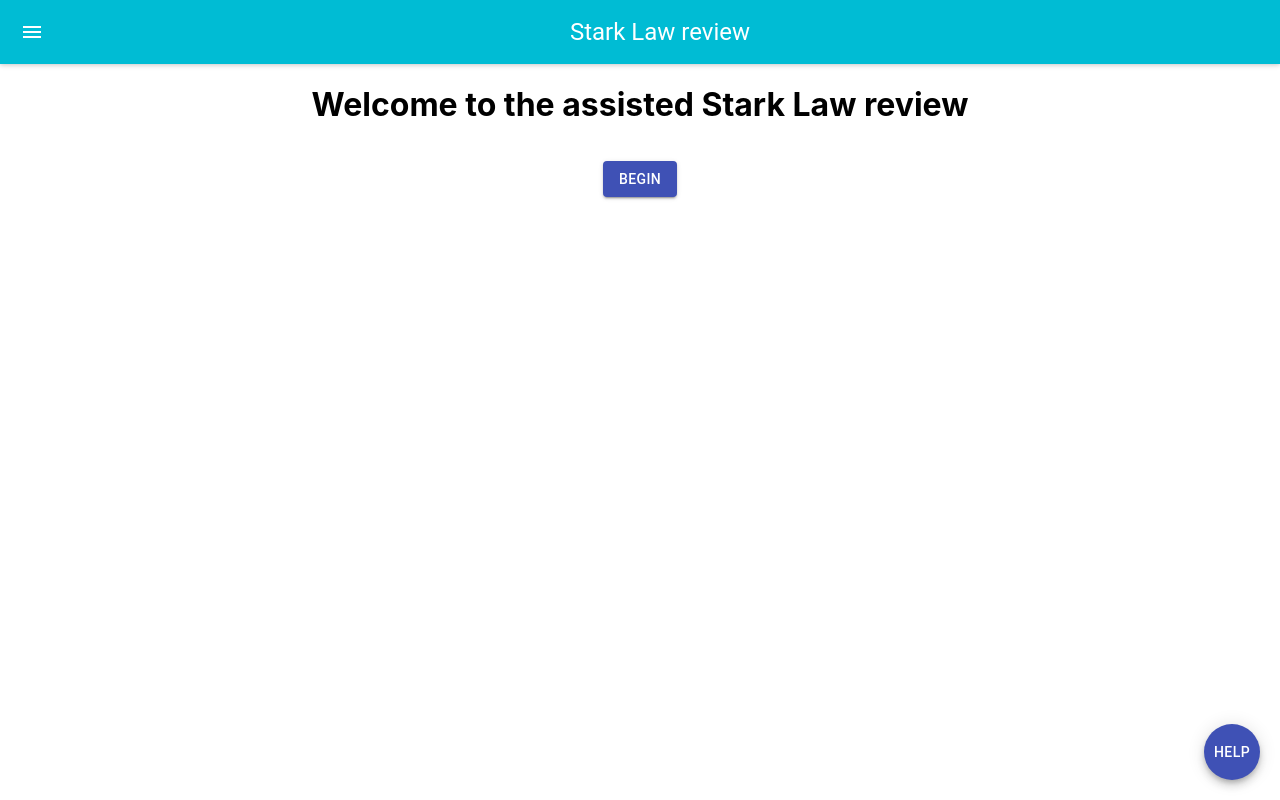
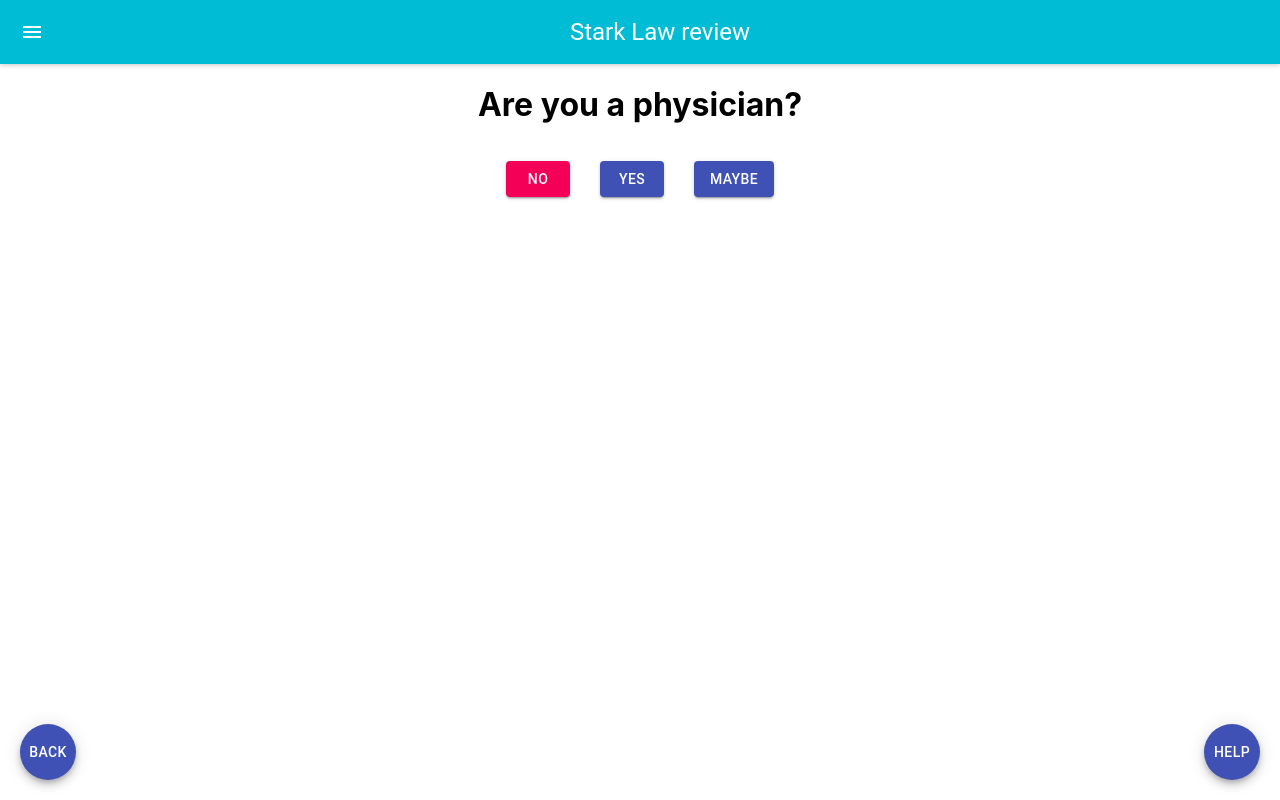
Before and after one commit to JJWasyl/law-review, a React (Create React App) app: page / in a window 1280 px wide. Built offline with nearby package versions, Linux system fonts and the light colour scheme.

Commit message:
state is done

```diff
--- a/package.json
+++ b/package.json
@@ -4,6 +4,7 @@
   "private": true,
   "dependencies": {
     "@material-ui/core": "^4.9.2",
+    "@material-ui/icons": "^4.9.1",
     "@testing-library/jest-dom": "^4.2.4",
     "@testing-library/react": "^9.4.0",
     "@testing-library/user-event": "^7.2.1",
--- a/src/components/UserForm.js
+++ b/src/components/UserForm.js
@@ -1,53 +1,167 @@
 import React, { Component } from "react";
-import dialogueTree from "./helpStructs.js";
-import Step1 from "./Step1";
-import Step2 from "./Step2";
-import Step3 from "./Step3";
-import Step4 from "./Step4";
-import Step5 from "./Step5";
-import Step6 from "./Step6";
 import Ending from "./Ending";
 import Start from "./Start";
 import Help from "./Help";
+import YesNoMaybe from "./YesNoMaybe.js";
 import AppBar from "material-ui/AppBar";
 import { MuiThemeProvider } from "material-ui/styles";
-import Fab from '@material-ui/core/Fab';
-import { Box } from '@material-ui/core';
+import Fab from "@material-ui/core/Fab";
+import { Box } from "@material-ui/core";
 
 export class UserForm extends Component {
   state = {
-    step: "100",
-    prevStep: null,
+    step: "Step1",
+    prevSteps: [],
     email: null,
-    referralEntity: []
-  };
-
-  // Goto next step can work for 'next' and 'previous'
-  nextStep = action => {
-    const { step } = this.state;
-    this.setState({
-      prevStep: step,
-      step: dialogueTree[step][action]
-    });
-  };
-
-  // Return to previously viewed step
-  goBack = () => {
-    const { step, prevStep } = this.state;
-    this.setState({
-      step: prevStep,
-      prevStep: step,
-    });
-  };
-
-  // Jump to help screen
-  needHelp = () => {
-    const { step } = this.state;
-    if (step != "102") {
-      this.setState({
-        prevStep: step,
-        step: "102"
-      });
+    referralEntity: [],
+    steps: {
+      Step1: {
+        questionText: "Are you a physician?",
+        questionType: "YesNoMaybe",
+        answer: {
+          Yes: null,
+          No: null,
+          Maybe: null
+        },
+        get nextStep() {
+          return this.answer.Yes ? "Step2" : "End";
+        },
+        tooltip:
+          "A physician means a doctor of medicine or osteopathy, a doctor of dental surgery or dental medicine, a doctor of podiatric medicine, a doctor of optometry, or a chiropractor. A physician and the professional corporation of which he or she is a sole owner are the same for purposes of this definition."
+      },
+      Step2: {
+        questionText:
+          "Are you trying to refer one of your patients to a different entity?",
+        questionType: "YesNoMaybe",
+        answer: {
+          Yes: null,
+          No: null,
+          Maybe: null
+        },
+        get nextStep() {
+          return this.answer.Yes | this.answer.Maybe ? "Step3" : "End";
+        },
+        tooltip: null
+      },
+      Step3: {
+        questionText: "Is this referral to a different healthcare provider?",
+        questionType: "YesNoMaybe",
+        answer: {
+          Yes: null,
+          No: null,
+          Maybe: null
+        },
+        get nextStep() {
+          return this.answer.Yes | this.answer.Maybe ? "Step4" : "End";
+        },
+        tooltip: null
+      },
+      Step4: {
+        questionText:
+          "Does that healthcare provider furnish designated health services or DHS?",
+        questionType: "Checkbox",
+        answer: [
+          {
+            key: "clinic",
+            label: "Clinical Laboratory Services",
+            value: false
+          },
+          {
+            key: "physicalTherapy",
+            label: "Physical Therapy Services",
+            value: false
+          },
+          {
+            key: "radiology",
+            label: "Radiology and Imaging Services",
+            value: false
+          },
+          {
+            key: "radiation",
+            label: "Radiation Therapy Services and Supplies",
+            value: false
+          },
+          {
+            key: "equipment",
+            label: "Durable medical equipment and supplies",
+            value: false
+          },
+          {
+            key: "nutrients",
+            label: "Parenteral and enteral nutrients, equipment and supplies",
+            value: false
+          },
+          {
+            key: "prosthetics",
+            label:
+              "Prosthetics, orthotics, and prosthetic devices and supplies",
+            value: false
+          },
+          {
+            key: "homeHealth",
+            label: "Home health services",
+            value: false
+          },
+          {
+            key: "outpatientDrugs",
+            label: "Outpatient prescription drugs",
+            value: false
+          },
+          {
+            key: "hospitalServices",
+            label: "Inpatient and outpatient hospital services",
+            value: false
+          },
+          {
+            key: "other",
+            label: "Other",
+            value: false,
+            text: ""
+          }
+        ],
+        get nextStep() {
+          return this.answer.filter(el => el.value).length > 0
+            ? "Step5"
+            : "End";
+        },
+        tooltip: null
+      },
+      Step5: {
+        questionText:
+          "Do you or one of your immediate family members have a financial relationship with the health care provider you are referring to?",
+        questionType: "YesNoMaybe",
+        answer: {
+          Yes: null,
+          No: null,
+          Maybe: null
+        },
+        get nextStep() {
+          return this.answer.Yes | this.answer.Maybe ? "Step6" : "End";
+        },
+        tooltip:
+          "Immediate family means husband or wife, birth or adoptive parent, child or sibling; stepparent, stepchild, stepbrother, or stepsister; father-in-law, mother-inlaw, son-in-law, daughter-inlaw, brother-inlaw, or sister-inlaw; grandparent or grandchild; and spouse of a grandparent or grandchild."
+      },
+      Step6: {
+        questionText:
+          "Do you or your immediate family membership have an ownership realtionship with the health care provider?",
+        questionType: "YesNoMaybe",
+        answer: {
+          Yes: null,
+          No: null,
+          Maybe: null
+        },
+        get nextStep() {
+          return this.answer.Yes | this.answer.Maybe ? "Step7" : "End";
+        },
+        tooltip:
+          "Immediate family means husband or wife, birth or adoptive parent, child or sibling; stepparent, stepchild, stepbrother, or stepsister; father-in-law, mother-inlaw, son-in-law, daughter-inlaw, brother-inlaw, or sister-inlaw; grandparent or grandchild; and spouse of a grandparent or grandchild."
+      },
+      End: {
+        questionType: "End"
+      },
+      Help: {
+        questionType: "Help"
+      }
     }
   };
 
@@ -58,89 +172,82 @@ export class UserForm extends Component {
 
   objectMap = (object, mapFn) => {
     return Object.keys(object).reduce(function(result, key) {
-      result[key] = mapFn(object[key])
-      return result
-    }, {})
+      result[key] = mapFn(object[key]);
+      return result;
+    }, {});
   };
 
-  wrapComps = (components) => {
-    var context = this;
-    return (this.objectMap(components, function(comp) {
+  goBack = () => {
+    this.setState(prevState => ({
+      step: prevState.prevSteps.pop(),
+      prevSteps: prevState.prevSteps.splice(this.state.prevSteps.length - 1)
+    }));
+  };
+
+  render() {
+    if (this.state.steps[this.state.step].questionType === "YesNoMaybe") {
       return (
         <MuiThemeProvider>
           <Box component="span">
             <AppBar title="Stark Law review" />
-            {comp}
-            <Fab color="primary"
+            <Fab
+              color="primary"
               aria-label="add"
-              style={styles.fab}
-              onClick={() => {context.needHelp()}}>
+              style={styles.backFab}
+              onClick={this.goBack}
+            >
+              Back
+            </Fab>
+            <YesNoMaybe
+              step={this.state.steps[this.state.step]}
+              nextStep={answer => {
+                this.setState(prevState => {
+                  let steps = Object.assign({}, prevState.steps);
+                  steps[prevState.step].answer = answer;
+                  let step = prevState.steps[this.state.step].nextStep;
+                  let prevSteps = prevState.prevSteps.concat(prevState.step);
+                  return {
+                    ...prevState,
+                    steps: steps,
+                    step: step,
+                    prevSteps: prevSteps
+                  };
+                });
+              }}
+            />
+            <Fab
+              color="primary"
+              aria-label="add"
+              style={styles.helpFab}
+              onClick={() => {
+                this.setState({ step: "Help" });
+              }}
+            >
               Help
             </Fab>
           </Box>
         </MuiThemeProvider>
       );
-    }));
-  }
-
-  render() {
-    const { step } = this.state;
-    const { email, referralEntity } = this.state;
-    const values = { email, referralEntity };
-    const components = {
-      "1": <Step1
-        nextStep={this.nextStep}
-        jumpToEnd={this.jumpToEnd}
-        values={values}
-      />,
-      "2": <Step2
-        nextStep={this.nextStep}
-        jumpToEnd={this.jumpToEnd}
-        values={values}
-      />,
-      "3": <Step3
-        nextStep={this.nextStep}
-        jumpToEnd={this.jumpToEnd}
-        values={values}
-      />,
-      "4": <Step4
-        nextStep={this.nextStep}
-        jumpToEnd={this.jumpToEnd}
-        values={values}
-      />,
-      "5": <Step5
-        nextStep={this.nextStep}
-        jumpToEnd={this.jumpToEnd}
-        values={values}
-      />,
-      "6": <Step6
-        nextStep={this.nextStep}
-        jumpToEnd={this.jumpToEnd}
-        values={values}
-      />,
-      "100": <Start
-        nextStep={this.nextStep}
-        jumpToEnd={this.nextStep}
-        values={values}
-      />,
-      "101": <Ending goBack={this.goBack} values={values} />,
-      "102": <Help goBack={this.goBack} values={values} />,
-    };
-
-    const wrappedComps = this.wrapComps(components);
-    console.log(step);
-    return wrappedComps[step];
+    } else if (this.state.steps[this.state.step].questionType === "End") {
+      return <Ending goBack={this.goBack} />;
+    } else if (this.state.steps[this.state.step].questionType === "Help") {
+      return <Help goBack={this.goBack} />;
+    } else return null;
   }
 }
 
 const styles = {
-  fab: {
+  helpFab: {
     margin: 0,
-    top: 'auto',
     right: 20,
     bottom: 20,
-    left: 'auto',
-    position: 'fixed'
+    position: "fixed"
+  },
+  backFab: {
+    margin: 0,
+    bottom: 20,
+    left: 20,
+    position: "fixed"
   }
 };
 
--- /dev/null
+++ b/src/components/YesNoMaybe.js
@@ -0,0 +1,67 @@
+import React, { Component } from "react";
+import MuiThemeProvider from "material-ui/styles/MuiThemeProvider";
+import { Container, Button, Box, Tooltip } from "@material-ui/core";
+
+export class YesNoMaybe extends Component {
+  render() {
+    return (
+      <MuiThemeProvider>
+        <React.Fragment>
+          <Container maxwidth="sm">
+            {this.props.step.tooltip != null ? (
+              <Tooltip title={this.props.step.tooltip} arrow>
+                <h1>{this.props.step.questionText}</h1>
+              </Tooltip>
+            ) : (
+              <h1>{this.props.step.questionText}</h1>
+            )}
+            <Box component="span">
+              <Container maxWidth="sm">
+                <Button
+                  variant="contained"
+                  color="secondary"
+                  style={styles.button}
+                  onClick={() => {
+                    this.props.nextStep({ Yes: false, No: true, Maybe: false });
+                  }}
+                >
+                  No
+                </Button>
+                <Button
+                  variant="contained"
+                  color="primary"
+                  primary={"true"}
+                  style={styles.button}
+                  onClick={() => {
+                    this.props.nextStep({ Yes: true, No: false, Maybe: false });
+                  }}
+                >
+                  Yes
+                </Button>
+                <Button
+                  variant="contained"
+                  color="primary"
+                  primary={"true"}
+                  style={styles.button}
+                  onClick={() => {
+                    this.props.nextStep({ Yes: false, No: false, Maybe: true });
+                  }}
+                >
+                  Maybe
+                </Button>
+              </Container>
+            </Box>
+          </Container>
+        </React.Fragment>
+      </MuiThemeProvider>
+    );
+  }
+}
+
+const styles = {
+  button: {
+    margin: 15
+  }
+};
+
+export default YesNoMaybe;
```
Also changed, not shown: src/components/Help.js (+1 -11 lines), 1 other file (tests, documents, lock files or other folders).
